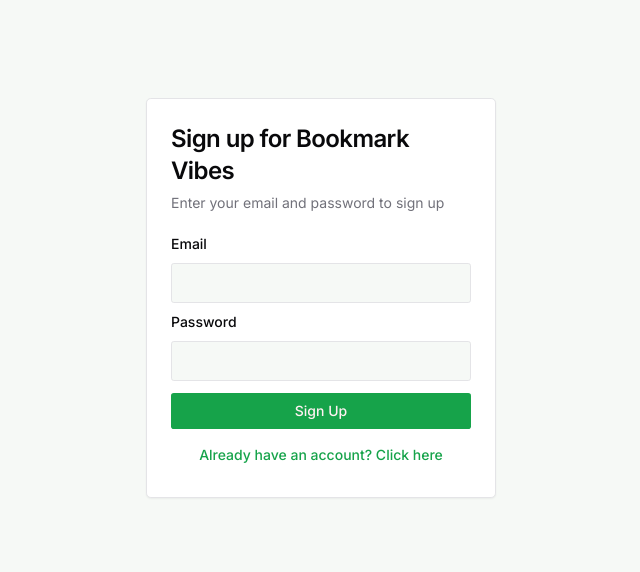
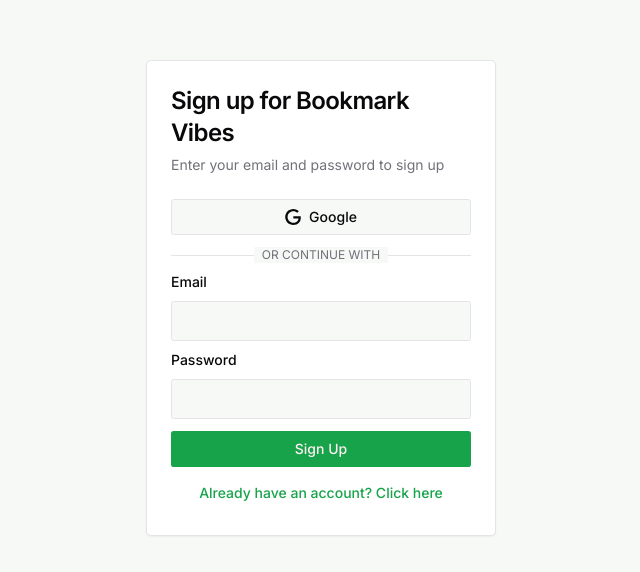
Before and after one commit to denniscampos/bookmark-vibes, a Next.js app: page /register in a window 1280 px wide. Shown: the part 102-674 px from the top of the page, without its empty margins (319-959 px from the left). Built offline with nearby package versions, Linux system fonts and the light colour scheme; no server answers.

Commit message:
various fixes, re-introduce google auth

```diff
--- a/src/app/auth/signup/route.ts
+++ b/src/app/auth/signup/route.ts
@@ -7,7 +7,6 @@
   const formData = await request.formData();
   const email = String(formData.get('email'));
   const password = String(formData.get('password'));
-  const provider = String(formData.get('provider'));
   const cookieStore = cookies();
   const supabase = createRouteHandlerClient({ cookies: () => cookieStore });
 
@@ -20,35 +19,6 @@
       emailRedirectTo: `${requestUrl.origin}/auth/callback`,
     },
   });
-
-  // if (provider) {
-  //   const { data, error } = await supabase.auth.signInWithOAuth({
-  //     provider: 'google',
-  //     options: {
-  //       queryParams: {
-  //         access_type: 'offline',
-  //         prompt: 'consent',
-  //       },
-  //       redirectTo: `${process.env.BASE_URL}/auth/callback`,
-  //     },
-  //   });
-
-  //   if (error) {
-  //     console.error({ error });
-  //     return NextResponse.redirect(
-  //       `${requestUrl.origin}/login?error=Could not authenticate user`,
-  //       {
-  //         // a 301 status is required to redirect from a POST to a GET route
-  //         status: 301,
-  //       }
-  //     );
-  //   }
-
-  //   return NextResponse.redirect(data.url, {
-  //     // a 301 status is required to redirect from a POST to a GET route
-  //     status: 301,
-  //   });
-  // }
 
   if (data && data.user) {
     const { error } = await supabase.from('category').insert([
--- a/src/app/dashboard/_components/CategoryOverview.tsx
+++ b/src/app/dashboard/_components/CategoryOverview.tsx
@@ -30,7 +30,7 @@
             </div>
           ))
         ) : (
-          <p>No categories yet</p>
+          <p className="text-sm text-muted-foreground">No categories yet</p>
         )}
       </div>
     </Card>
--- a/src/app/dashboard/_components/RecentBookmarks.tsx
+++ b/src/app/dashboard/_components/RecentBookmarks.tsx
@@ -28,7 +28,7 @@
             </Link>
           ))
         ) : (
-          <p>No bookmarks yet</p>
+          <p className="text-sm text-muted-foreground">No bookmarks yet</p>
         )}
       </div>
     </Card>
--- a/src/app/dashboard/_components/UserStatistics.tsx
+++ b/src/app/dashboard/_components/UserStatistics.tsx
@@ -31,7 +31,9 @@
 
         <div className="flex justify-between">
           <span>Most Bookmarked Category</span>
-          <Badge>{mostBookmarkedCategory}</Badge>
+          {mostBookmarkedCategory ? (
+            <Badge>{mostBookmarkedCategory}</Badge>
+          ) : null}
         </div>
       </div>
     </Card>
--- a/src/app/dashboard/bookmarks/page.tsx
+++ b/src/app/dashboard/bookmarks/page.tsx
@@ -48,7 +48,7 @@
             </div>
           ))
         ) : (
-          <p>No bookmarks yet</p>
+          <p className="text-sm text-muted-foreground">No bookmarks yet</p>
         )}
       </div>
       <Pagination
--- a/src/app/dashboard/category/[id]/page.tsx
+++ b/src/app/dashboard/category/[id]/page.tsx
@@ -46,7 +46,9 @@
           ))
         ) : (
           <div className="mt-5">
-            <p>No bookmarks found for this category.</p>
+            <p className="text-sm text-muted-foreground">
+              No bookmarks found for this category.
+            </p>
           </div>
         )}
       </div>
--- a/src/app/dashboard/category/page.tsx
+++ b/src/app/dashboard/category/page.tsx
@@ -14,7 +14,8 @@
       </div>
 
       <div className="w-full flex flex-wrap gap-4 my-5">
-        {data?.map((category) => (
+        {data && data.length >= 1 ? (
+          data?.map((category) => (
             <div
               key={category.id}
               className="border p-4 w-full md:w-48 hover:bg-muted"
@@ -29,7 +30,12 @@
                 </h2>
               </Link>
             </div>
-        ))}
+          ))
+        ) : (
+          <p className="text-sm text-muted-foreground">
+            No categories found. Create one to get started!
+          </p>
+        )}
       </div>
     </div>
   );
--- a/src/app/login/_components/LoginForm.tsx
+++ b/src/app/login/_components/LoginForm.tsx
@@ -1,4 +1,4 @@
-import { Icons } from '@/components/Icons';
+import { GoogleAuth } from '@/components/GoogleAuth';
 import { Button } from '@/components/ui/button';
 import {
   Card,
@@ -20,18 +20,7 @@
       </CardHeader>
       <CardContent>
         <div className="grid gap-4">
-          {/* <form action="/auth/signup" method="post">
-            <Button
-              name="provider"
-              value="google"
-              variant="outline"
-              size="sm"
-              className="w-full"
-            >
-              <Icons.google className="mr-2 h-4 w-4" />
-              Google
-            </Button>
-          </form> */}
+          <GoogleAuth />
         </div>
         <div className="relative my-3">
           <div className="absolute inset-0 flex items-center">
--- a/src/app/register/_components/RegisterForm.tsx
+++ b/src/app/register/_components/RegisterForm.tsx
@@ -1,4 +1,4 @@
-import { Icons } from '@/components/Icons';
+import { GoogleAuth } from '@/components/GoogleAuth';
 import { Button } from '@/components/ui/button';
 import {
   Card,
@@ -22,6 +22,19 @@
       </CardHeader>
       <CardContent>
         <div>
+          <div className="grid gap-4">
+            <GoogleAuth />
+          </div>
+          <div className="relative my-3">
+            <div className="absolute inset-0 flex items-center">
+              <span className="w-full border-t" />
+            </div>
+            <div className="relative flex justify-center text-xs uppercase">
+              <span className="bg-background px-2 text-muted-foreground">
+                Or continue with
+              </span>
+            </div>
+          </div>
           <form
             className="flex flex-col space-y-3"
             action="/auth/signup"
--- a/src/app/register/page.tsx
+++ b/src/app/register/page.tsx
@@ -1,6 +1,20 @@
+import { redirect } from 'next/navigation';
 import { RegisterForm } from './_components/RegisterForm';
+import { cookies } from 'next/headers';
+import { createClient } from '@/utils/supabase/server';
 
-export default function Page() {
+export default async function Page() {
+  const cookieStore = cookies();
+  const supabase = createClient(cookieStore);
+
+  const {
+    data: { user },
+  } = await supabase.auth.getUser();
+
+  if (user) {
+    redirect('/dashboard');
+  }
+
   return (
     <div className="flex h-screen items-center">
       <RegisterForm />
--- /dev/null
+++ b/src/components/GoogleAuth.tsx
@@ -0,0 +1,42 @@
+'use client';
+
+import { createClient } from '@/utils/supabase/client';
+import { Button } from './ui/button';
+import { Icons } from './Icons';
+
+/**
+ * Running on the client instead of the server to avoid all kinds of form issues.
+ */
+export function GoogleAuth() {
+  const supabase = createClient();
+
+  const handleGoogleLogin = async () => {
+    const { error } = await supabase.auth.signInWithOAuth({
+      provider: 'google',
+      options: {
+        queryParams: {
+          access_type: 'offline',
+          prompt: 'consent',
+        },
+        redirectTo: `${process.env.NEXT_PUBLIC_BASE_URL}/auth/callback`,
+      },
+    });
+
+    if (error) {
+      console.error({ error });
+    }
+  };
+
+  return (
+    <Button
+      className="w-full"
+      variant="outline"
+      size="sm"
+      type="button"
+      onClick={handleGoogleLogin}
+    >
+      <Icons.google className="mr-2 h-4 w-4" />
+      Google
+    </Button>
+  );
+}
--- a/src/lib/db/types.ts
+++ b/src/lib/db/types.ts
@@ -59,24 +59,34 @@
       }
       bookmark_category: {
         Row: {
+          bookmark_id: string | null
           category_id: string | null
           created_at: string
           id: number
           user_id: string | null
         }
         Insert: {
+          bookmark_id?: string | null
           category_id?: string | null
           created_at?: string
           id?: number
           user_id?: string | null
         }
         Update: {
+          bookmark_id?: string | null
           category_id?: string | null
           created_at?: string
           id?: number
           user_id?: string | null
         }
         Relationships: [
+          {
+            foreignKeyName: "bookmark_category_bookmark_id_fkey"
+            columns: ["bookmark_id"]
+            isOneToOne: false
+            referencedRelation: "bookmark"
+            referencedColumns: ["id"]
+          },
           {
             foreignKeyName: "bookmark_category_category_id_fkey"
             columns: ["category_id"]
```
Lines whose indentation alone changed are shown as unchanged.
